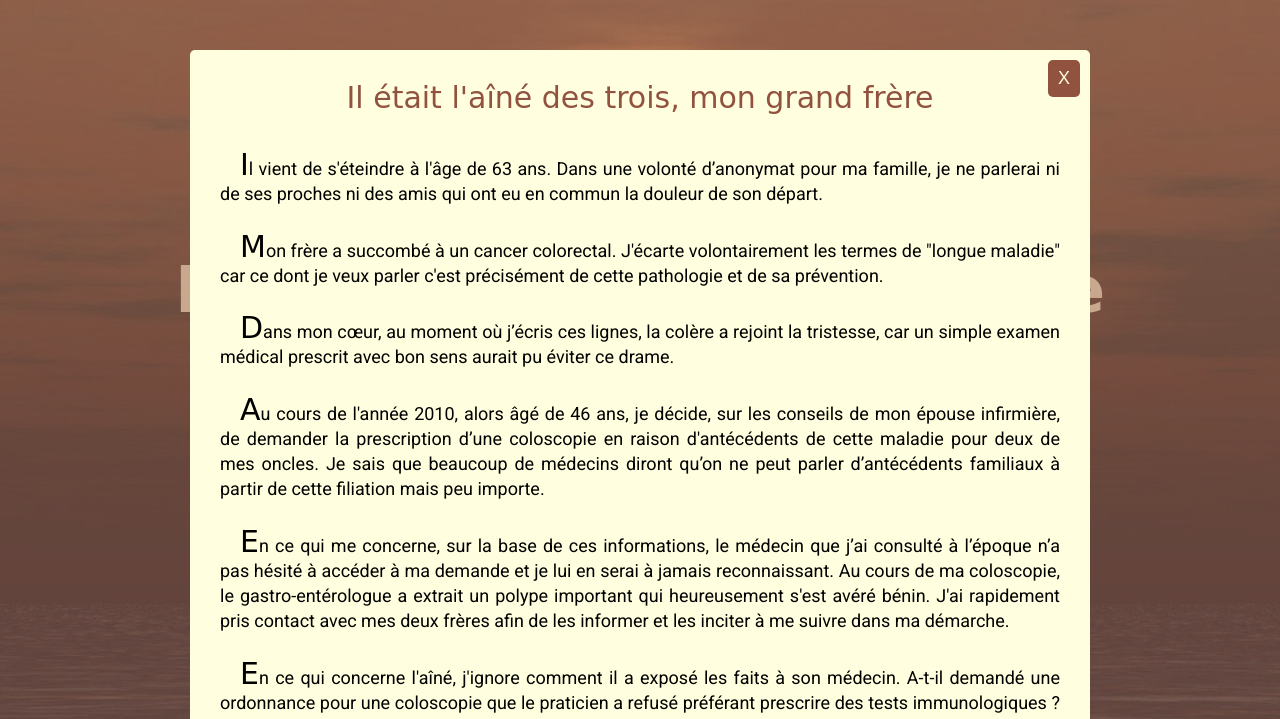
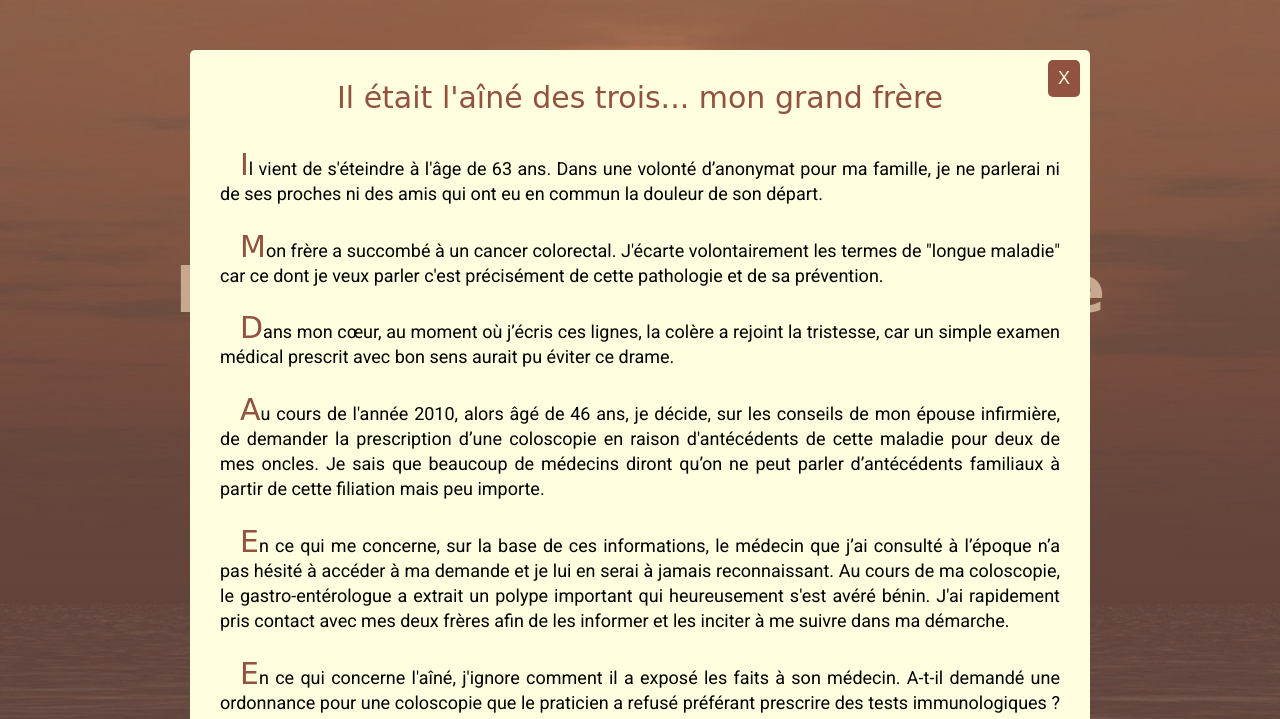
Before and after one commit to almoha73/A_Mon_Frere, a website: page index.html in a window 1280 px wide. Both pictures are taken after a click on the link "Mon Témoignage". Shown: the top 719 px of the page. Drawn offline with Linux system fonts and the light colour scheme; a web font is replaced by a local one.

Commit message:
modif texte à la marge

```diff
--- a/index.html
+++ b/index.html
@@ -30,7 +30,7 @@
             <div class="overlay modal-trigger"></div>
             <div class="modal">
                 <button class="close-modal modal-trigger">X</button>
-                <h1>Il était l'aîné des trois, mon grand frère </h1>
+                <h1>Il était l'aîné des trois... mon grand frère </h1>
                 <p>
                     <span>I</span>l vient de s'éteindre à l'âge de 63 ans.
                     Dans une volonté d’anonymat pour ma famille, je ne parlerai ni de ses proches ni des amis
@@ -63,7 +63,7 @@
                     2010 ou cours de l’examen suivant. <br><br>
 
                     <span>T</span>oi qui lis ces lignes, tu as peut-être déjà passé le cap des 50 ans. N'hésite pas un seul instant.
-                    Antécédents familiaux reconnus ou pas, prends les devants. Il sera toujours possible d’obtenir
+                    Antécédents familiaux connus ou pas, prends les devants. Il sera toujours possible d’obtenir
 
                     une coloscopie soit par ton médecin traitant soit en consultant directement un gastro-
                     entérologue. C’est le meilleur moyen de prévenir cette maladie. <br><br>
--- a/sass/layout/_modal.scss
+++ b/sass/layout/_modal.scss
@@ -93,6 +93,7 @@
                 font-size: 30px;
                 margin-left: 20px;
                 line-height: 1;
+                color: abstracts.$color-secondary;
             }
         }
     }
```
Also changed, not shown: css/style.css, 1 other file.
